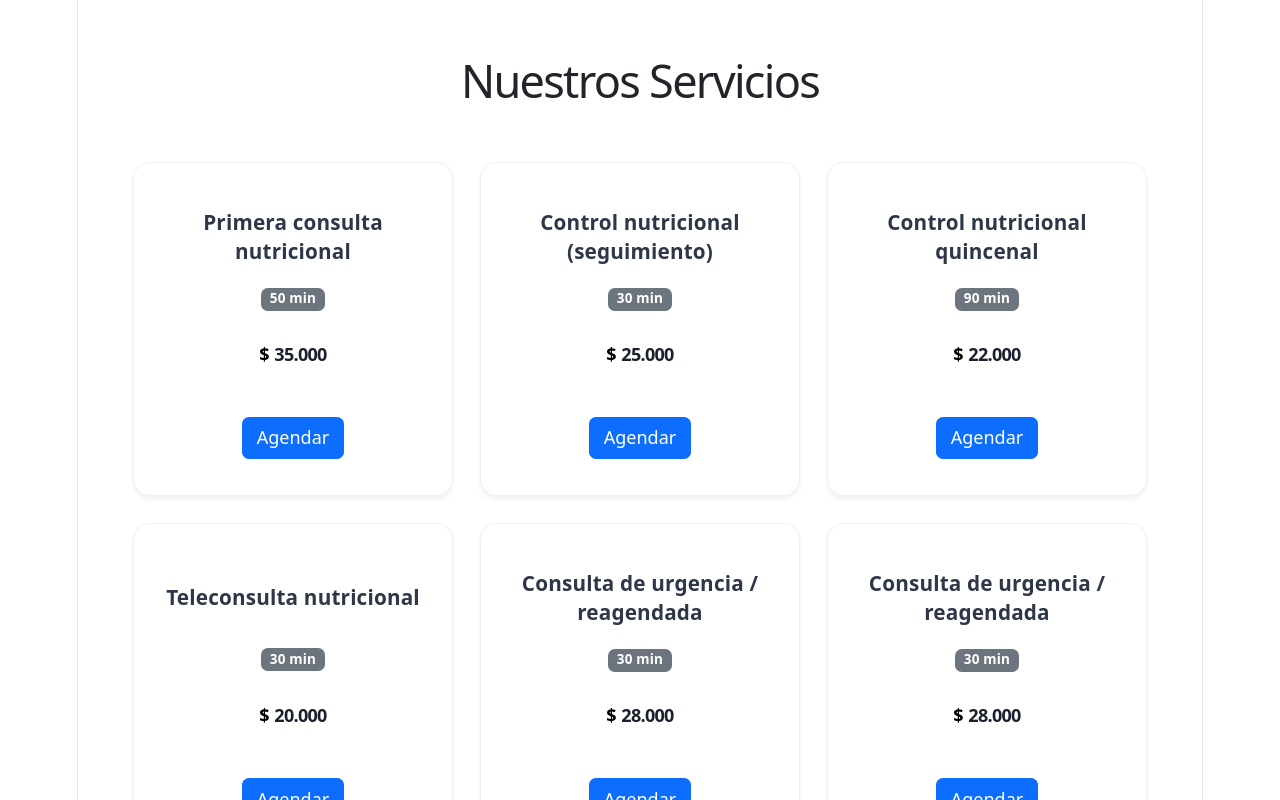
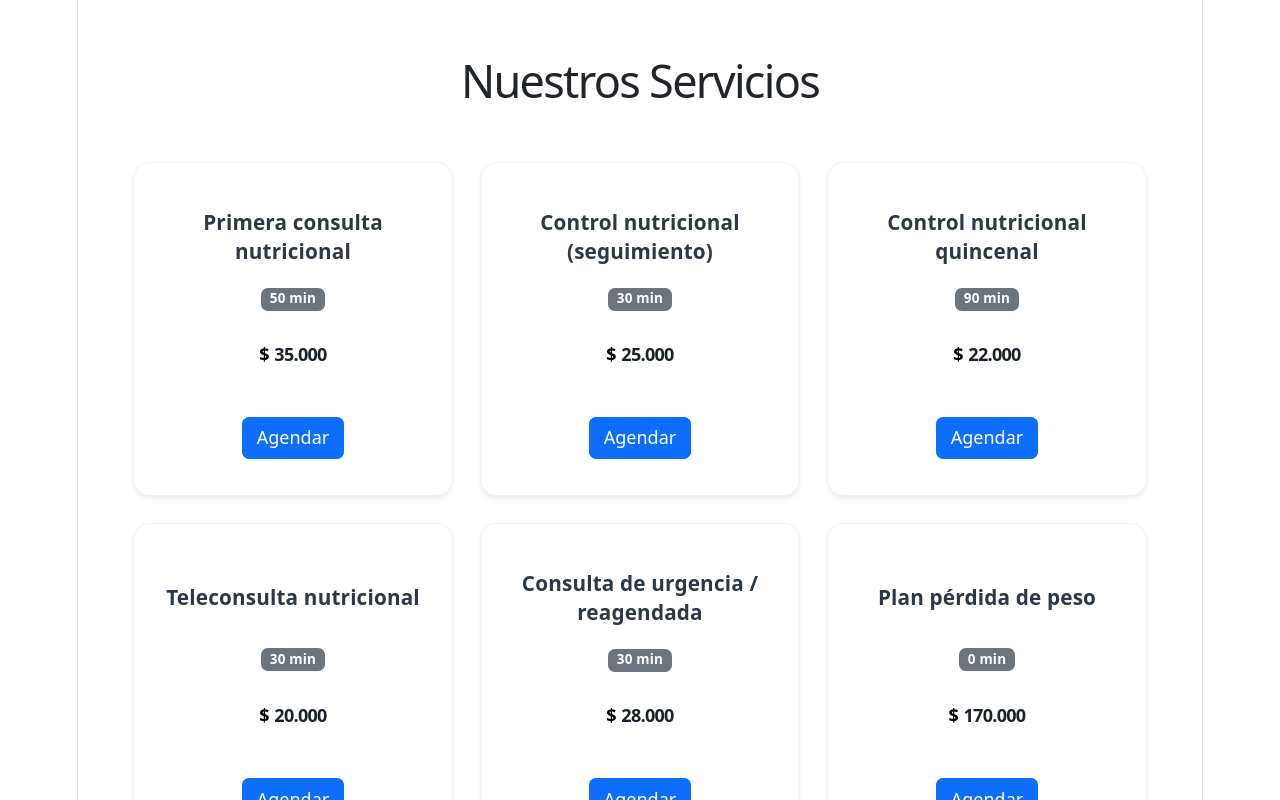
Before and after one commit to isii-iq/NutriVida, a React (Vite) app: page /servicios in a window 1280 px wide. Shown: the top 800 px of the page. Built offline with nearby package versions, Linux system fonts and the light colour scheme.

Commit message:
correcion servicios

```diff
--- a/src/pages/Servicios.jsx
+++ b/src/pages/Servicios.jsx
@@ -46,12 +46,6 @@ function Servicios() {
           valor="28.000"
         />
 
-         <TarjetaServicio
-          titulo="Consulta de urgencia / reagendada"
-          duracion={30}
-          textoBoton="Agendar"
-          valor="28.000"
-        />
 
          <TarjetaServicio
           titulo="Plan pérdida de peso"
```
